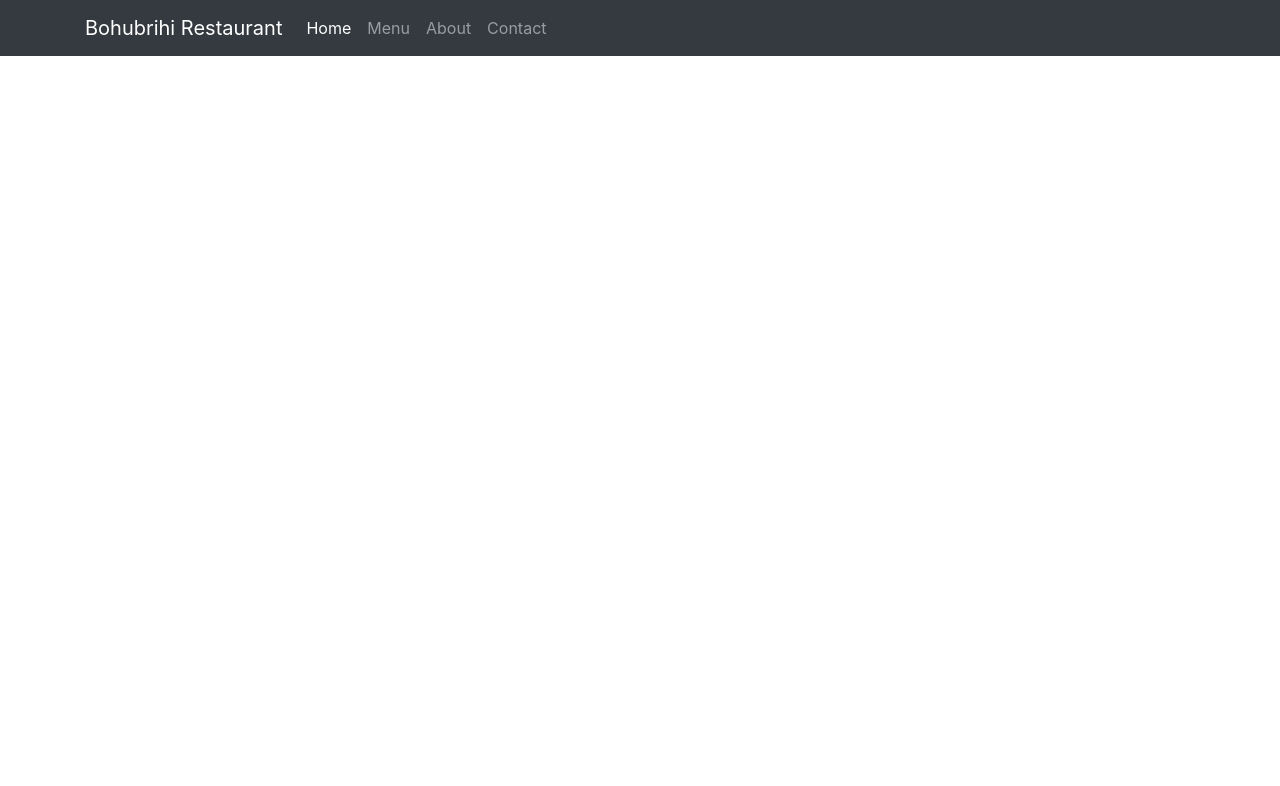
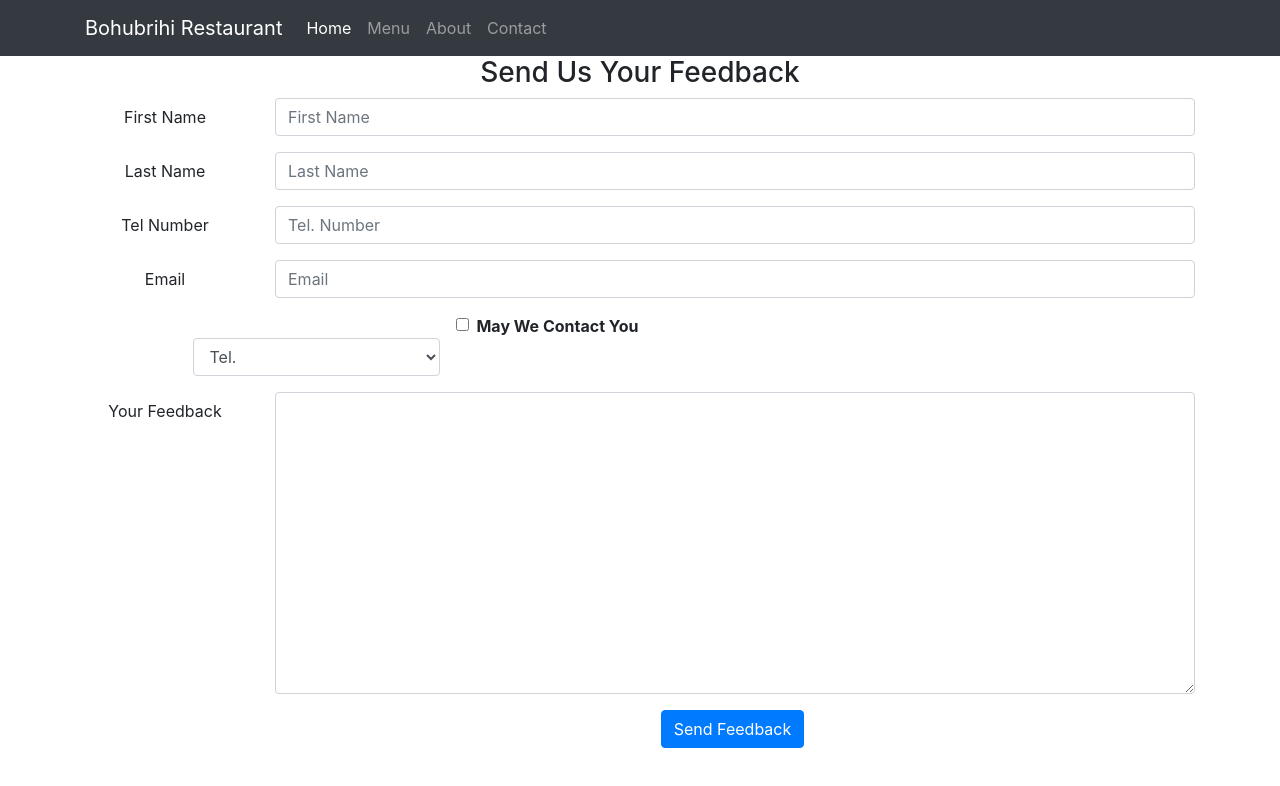
Before and after one commit to mahbubAnabil/restaurant, a React (Create React App) app: page /contact in a window 1280 px wide. Shown: the top 786 px of the page. Built offline with nearby package versions, Linux system fonts and the light colour scheme.

Commit message:
creating contact form

```diff
--- a/src/Components/Body/Body.js
+++ b/src/Components/Body/Body.js
@@ -3,15 +3,18 @@
 import About from './About';
 import Contact from './Contact';
 import Home from './Home';
-import { Route, Redirect } from 'react-router-dom';
+import { Route, Redirect, Switch } from 'react-router-dom';
 
 const Body = () => {
     return (
         <div>
-            <Route path="/" exact component={Home} />
-            <Route path="/menu" exact component={Menu} />
-            <Route path="/about" exact component={About} />
-            <Route path="/contact" exact component={Contact} />
+            <Switch>
+                <Route path="/" exact component={Home} />
+                <Route path="/menu" exact component={Menu} />
+                <Route path="/about" exact component={About} />
+                <Route path="/contact" exact component={Contact} />
+                <Redirect from="/" to="/home" />
+            </Switch>
         </div>
     );
 }
--- a/src/Components/Body/Contact.js
+++ b/src/Components/Body/Contact.js
@@ -1,10 +1,89 @@
 import React, { Component } from 'react';
+import { Button, Form, FormGroup, Label, Input, Col } from 'reactstrap';
 
 class Contact extends Component {
+    constructor(props) {
+        super(props);
+        this.state = {
+            firstname: "",
+            lastname: "",
+            telnum: "",
+            email: "",
+            agree: false,
+            contactType: 'Tel.',
+            message: ""
+        }
+    }
     render() {
         return (
-            <div>
+            <div class="container">
+                <div className="row row-content">
+                    <div className="col-12">
+                        <h3>Send Us Your Feedback</h3>
+                    </div>
+                    <div className="col-12">
+                        <Form>
+                            <FormGroup row>
+                                <Label htmlFor="firstname" md={2}>First Name</Label>
+                                <Col md={10}>
+                                    <Input type="text" name="firstname" placeholder="First Name" value={this.state.firstname} />
+                                </Col>
+                            </FormGroup>
+                            <FormGroup row>
+                                <Label htmlFor="lastname" md={2}>Last Name</Label>
+                                <Col md={10}>
+                                    <Input type="text" name="lastname" placeholder="Last Name" value={this.state.lastname} />
+                                </Col>
+                            </FormGroup>
+                            <FormGroup row>
+                                <Label htmlFor="telnum" md={2}>Tel Number</Label>
+                                <Col md={10}>
+                                    <Input type="tel" name="telnum" placeholder="Tel. Number" value={this.state.telnum} />
+                                </Col>
+                            </FormGroup>
+                            <FormGroup row>
+                                <Label htmlFor="email" md={2}>Email</Label>
+                                <Col md={10}>
+                                    <Input type="text" name="email" placeholder="Email" value={this.state.email} />
+                                </Col>
+                            </FormGroup>
+                            <FormGroup>
+                                <Col md={{ size: 6, offset: 2 }}>
+                                    <FormGroup check>
+                                        <Label check>
+                                            <Input type="checkbox" name="agree" checked={this.state.agree} /> <strong>May We Contact You</strong>
+                                        </Label>
+                                    </FormGroup>
+                                </Col>
+                                <Col md={{ size: 3, offset: 1 }}>
+                                    <Input type="select" name="contactType" value={this.state.contactType}>
+                                        <option>Tel.</option>
+                                        <option>Email</option>
+                                    </Input>
 
+                                </Col>
+                            </FormGroup>
+
+                            <FormGroup row>
+                                <Label htmlFor="message" md={2}>Your Feedback</Label>
+                                <Col md={10}>
+                                    <Input type="textarea" name="message" value={this.state.message} rows="12">
+
+                                    </Input>
+                                </Col>
+                            </FormGroup>
+                            <FormGroup>
+                                <Col md={{ size: 10, offset: 2 }}>
+                                    <Button type="submit" color="primary">
+                                        Send Feedback
+                                    </Button>
+                                </Col>
+                            </FormGroup>
+
+                        </Form>
+
+                    </div>
+                </div>
             </div>
         )
     }
```
